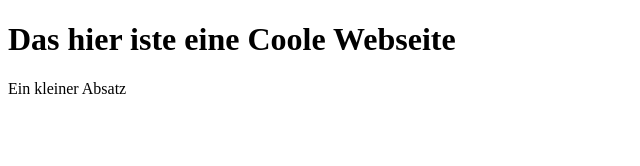
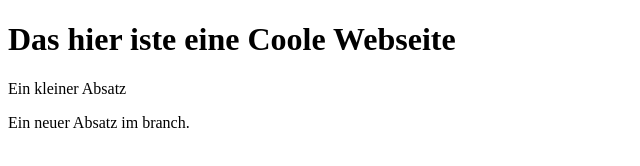
Before and after one commit to aissam-git/holidayadvice, a plain HTML site: page index.html in a window 1280 px wide. Shown: the whole page, without its empty margins (0-640 px from the left). Drawn offline with Linux system fonts and the light colour scheme.

Commit message:
Neuer Absatz für Branch hinzugefügt

```diff
--- a/index.html
+++ b/index.html
@@ -8,5 +8,6 @@
     <body>
 	<h1> Das hier iste eine Coole Webseite</h1>
     	<p>Ein kleiner Absatz</p>
+	<p>Ein neuer Absatz im branch.</p>
     </body>
 </html>
```
